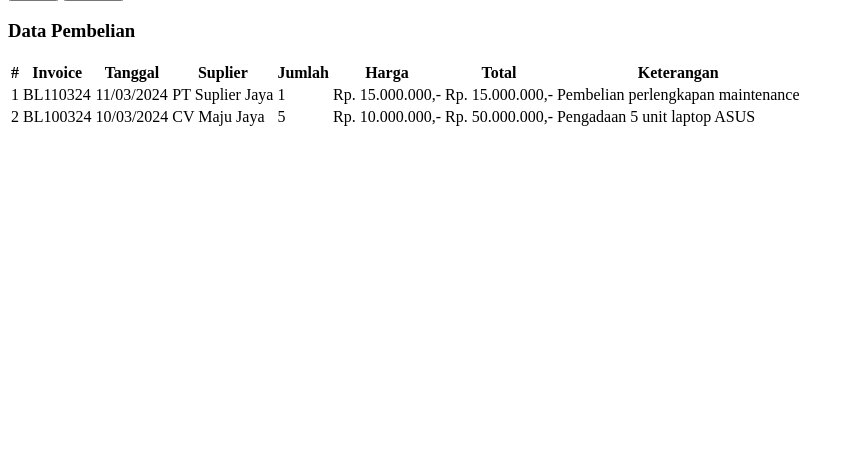
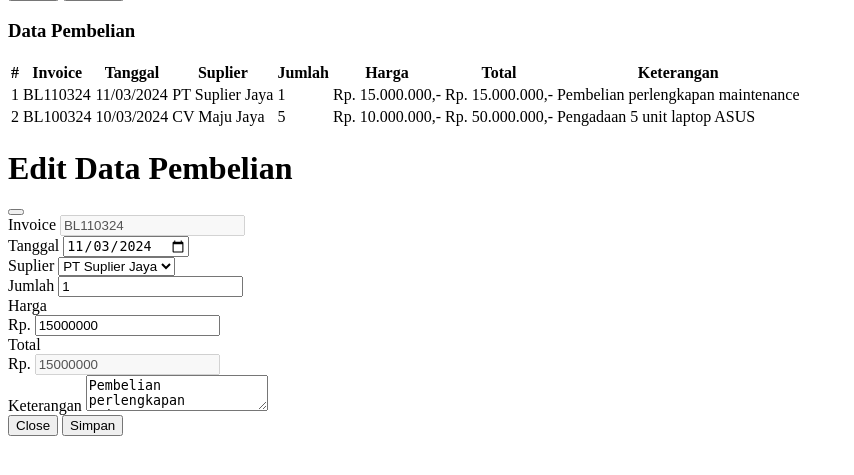
Before and after one commit to AdityaIbnu13/projek_sia, a PHP site: page / in a window 1280 px wide. Shown: the part 246-721 px from the top of the page, without its empty margins (0-854 px from the left). Run offline with PHP 8.4, Linux system fonts and the light colour scheme.

Commit message:
update pemebelian/index.php

```diff
--- a/modul/pembelian/index.php
+++ b/modul/pembelian/index.php
@@ -114,3 +114,67 @@
         </div>
     </div>
 </div>
+<!-- Modal -->
+<div class="modal fade" id="editPembelian" tabindex="-1" aria-labelledby="exampleModalLabel" aria-hidden="true">
+    <form action="" method="post">
+        <div class="modal-dialog modal-lg">
+            <div class="modal-content">
+                <div class="modal-header">
+                    <h1 class="modal-title fs-5" id="exampleModalLabel">Edit Data Pembelian</h1>
+                    <button type="button" class="btn-close" data-bs-dismiss="modal" aria-label="Close"></button>
+                </div>
+                <div class="modal-body">
+                    <div class="row mb-3">
+                        <div class="col-md-4">
+                            <label for="invoice" class="form-label">Invoice</label>
+                            <input type="text" class="form-control" name="invoice" value="BL110324" disabled>
+                        </div>
+                        <div class="col-md-4">
+                            <label for="tanggal" class="form-label">Tanggal</label>
+                            <input type="date" class="form-control" name="tanggal" value="2024-11-03">
+                        </div>
+                        <div class="col-md-4">
+                            <label for="suplier" class="form-label">Suplier</label>
+                            <select name="suplier" class="form-select">
+                                <option value="1" selected>PT Suplier Jaya</option>
+                                <option value="2">CV Maju Jaya</option>
+                            </select>
+                        </div>
+                    </div>
+                    <div class="row mb-3">
+                        <div class="col-md-4">
+                            <label for="jumlah" class="form-label">Jumlah</label>
+                            <input type="number" class="form-control" name="jumlah" value="1">
+                        </div>
+                        <div class="col-md-4">
+                            <label for="harga" class="form-label">Harga</label>
+                            <div class="input-group">
+                                <span class="input-group-text">Rp.</span>
+                                <input type="number" class="form-control" name="harga" value="15000000">
+                            </div>
+                        </div>
+                        <div class="col-md-4">
+                            <label for="total" class="form-label">Total</label>
+                            <div class="input-group">
+                                <span class="input-group-text">Rp.</span>
+                                <input type="number" class="form-control" name="total" value="15000000" disabled>
+                            </div>
+                        </div>
+                    </div>
+                    <div class="row">
+                        <div class="col-md-12">
+                            <label for="keterangan" class="form-label">Keterangan</label>
+                            <textarea name="keterangan" class="form-control">Pembelian perlengkapan maintenance</textarea>
+                        </div>
+                    </div>
+                </div>
+                <div class="modal-footer">
+                    <button type="button" class="btn btn-secondary" data-bs-dismiss="modal">Close</button>
+                    <button type="submit" class="btn btn-primary">Simpan</button>
+                </div>
+            </div>
+        </div>
+    </form>
+</div>
+</div>
+</div>
```
